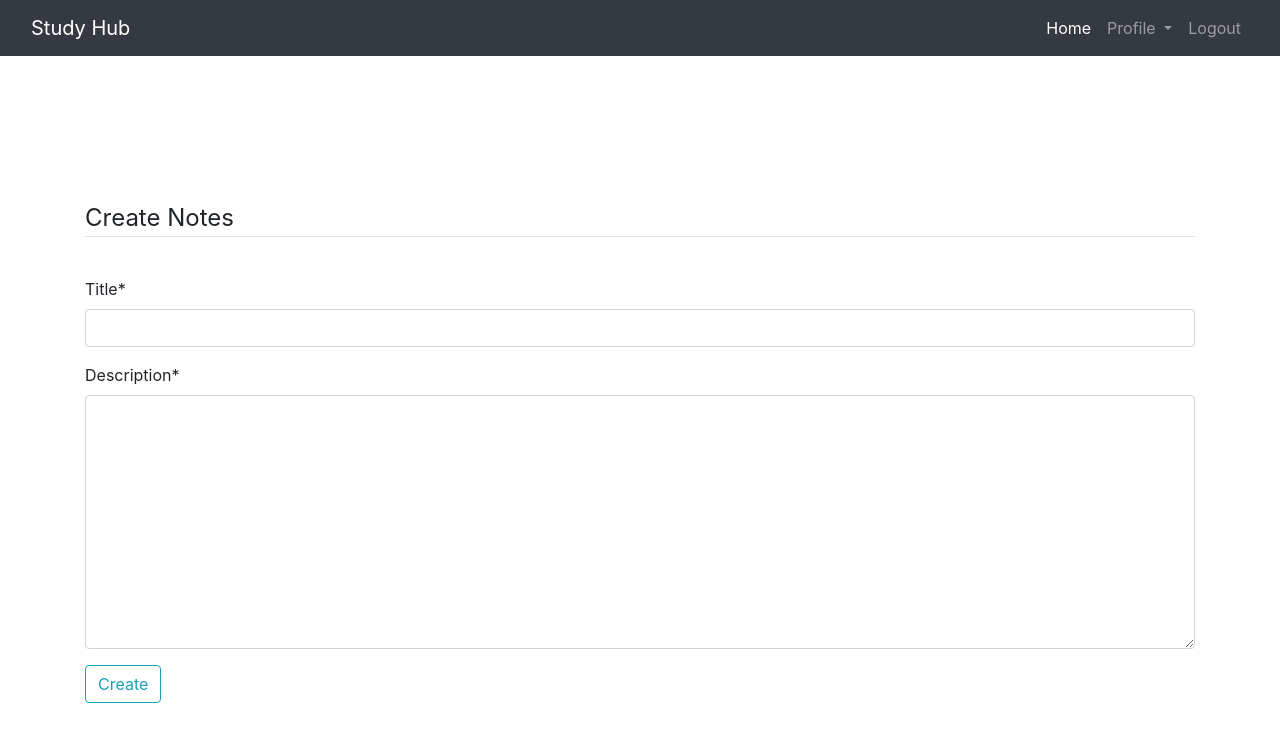
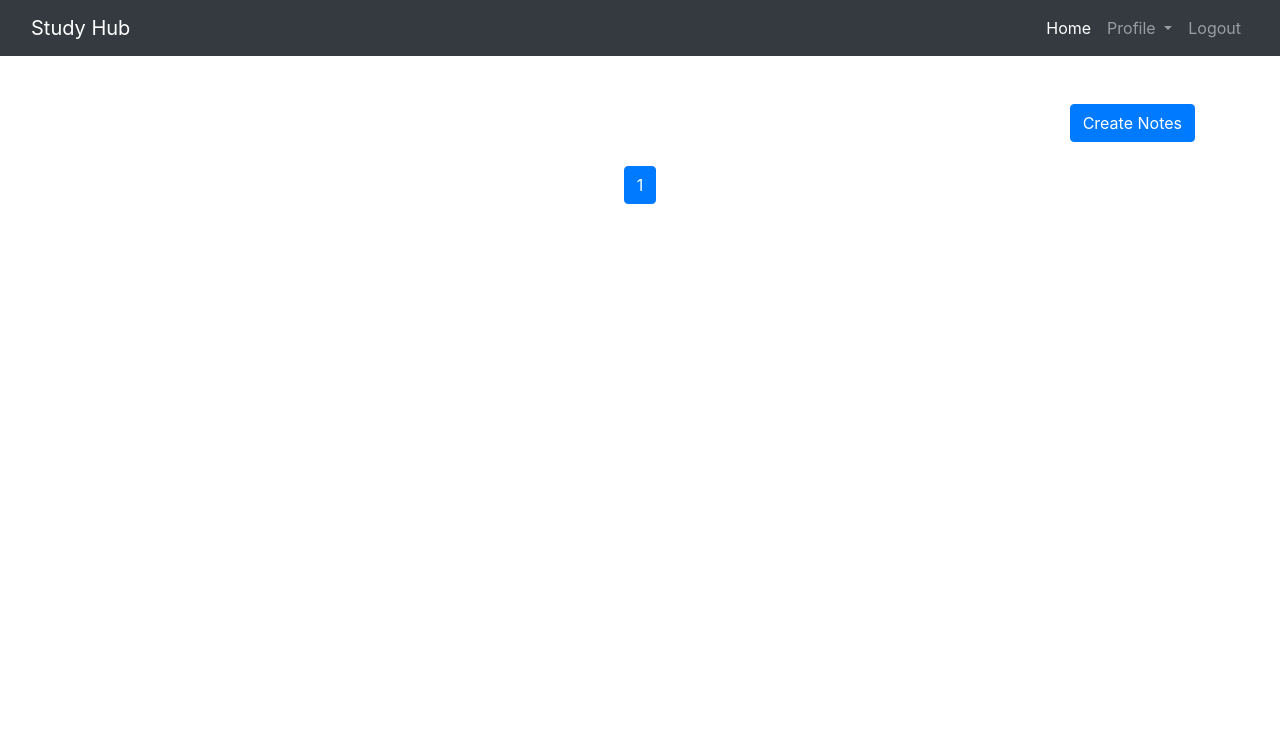
Before and after one commit to Laban254/StudyHub, a Django app: page /studyApp/notes/ in a window 1280 px wide. Shown: the top 742 px of the page. Run offline with Django 3.2, Linux system fonts and the light colour scheme; the visitor is signed in with stand-in values (Sample User, id 1); data that the repository does not hold is empty; some libraries are stand-ins or nearby versions.

Commit message:
update notes

```diff
--- a/studyApp/templates/studyApp/base.html
+++ b/studyApp/templates/studyApp/base.html
@@ -14,6 +14,20 @@
     <link rel="stylesheet" href="https://cdn.jsdelivr.net/npm/bootstrap-icons@1.8.1/font/bootstrap-icons.css">
   <link rel="stylesheet" href="https://use.fontawesome.com/releases/v5.7.2/css/all.css"
     integrity="sha384-fnmOCqbTlWIlj8LyTjo7mOUStjsKC4pOpQbqyi7RrhN7udi9RwhKkMHpvLbHG9Sr" crossorigin="anonymous" />
+    <style>
+      .card {
+          height: 100%; /* Set the height to 100% */
+          display: flex;
+          flex-direction: column;
+      }
+      .col-md-3 {
+        margin-bottom: 20px;
+      }
+
+      .card-footer {
+          margin-top: auto; /* Push the footer to the bottom */
+      }
+  </style>
 
 </head>
 
@@ -21,7 +35,7 @@
   <header>
     <nav class="navbar navbar-expand-lg navbar-dark bg-dark">
       <div class="container-fluid">
-        <a class="navbar-brand" href="{% url 'studyApp:home' %}">Study Hub</a>
+        <a class="navbar-brand" href="{% url 'home' %}">Study Hub</a>
         <button class="navbar-toggler" type="button" data-bs-toggle="collapse" data-bs-target="#navbarSupportedContent"
           aria-controls="navbarSupportedContent" aria-expanded="false" aria-label="Toggle navigation">
           <span class="navbar-toggler-icon"></span>
@@ -29,7 +43,7 @@
         <div class="collapse navbar-collapse justify-content-end" id="navbarSupportedContent">
           <ul class="navbar-nav mb-2 mb-lg-0">
             <li class="nav-item">
-              <a class="nav-link active" aria-current="page" href="{% url 'studyApp:home' %}">Home</a>
+              <a class="nav-link active" aria-current="page" href="{% url 'home' %}">Home</a>
             </li>
             {% if request.user.is_authenticated %}
             <li class="nav-item dropdown">
@@ -75,6 +89,12 @@
     {% endblock content %}
 
   </main>
+  <script>
+    // Initialization for ES Users
+import { Ripple, initMDB } from "mdb-ui-kit";
+
+initMDB({ Ripple });
+  </script>
   <script src="https://cdnjs.cloudflare.com/ajax/libs/jquery/3.3.1/jquery.min.js"></script>
   <script src="https://cdnjs.cloudflare.com/ajax/libs/popper.js/1.14.7/umd/popper.min.js"
     integrity="sha384-UO2eT0CpHqdSJQ6hJty5KVphtPhzWj9WO1clHTMGa3JDZwrnQq4sF86dIHNDz0W1" crossorigin="anonymous">
--- a/studyApp/templates/studyApp/notes.html
+++ b/studyApp/templates/studyApp/notes.html
@@ -4,44 +4,91 @@
 {% block content %}
 
 <div class="container">
+    <!-- Button to trigger the modal -->
+    <div class="d-grid gap-2 d-md-flex justify-content-md-end">
+        <button type="button" class="btn btn-primary" data-toggle="modal" data-target="#createNotesModal">
+            Create Notes
+        </button>
+    </div>
+
+    <br>
+    <!-- Modal -->
+    <div class="modal fade" id="createNotesModal" tabindex="-1" role="dialog" aria-labelledby="createNotesModalLabel" aria-hidden="true">
+        <div class="modal-dialog modal-xl" role="document">
+            <div class="modal-content">
+                <div class="modal-header">
+                    <h5 class="modal-title" id="createNotesModalLabel">Create Notes</h5>
+                    <button type="button" class="close" data-dismiss="modal" aria-label="Close">
+                        <span aria-hidden="true">&times;</span>
+                    </button>
+                </div>
+                <form method="POST">
+                    {% csrf_token %}
+                    <div class="modal-body">
+                        {{ form | crispy }}
+                    </div>
+                    <div class="modal-footer">
+                        <button type="button" class="btn btn-secondary" data-dismiss="modal">Close</button>
+                        <button type="submit" class="btn btn-primary">Create</button>
+                    </div>
+                </form>
+            </div>
+        </div>
+    </div>
+
+    <!-- Displaying Notes -->
     <div class="row">
-        {% for note in notes %}
+        {% for note in page_obj %}
             <div class="col-md-3 g-0">
                 <!-- This url leads to the details of a specific note -->
                 <a href="{% url 'studyApp:notes_detail' note.id %}">
                     <div class="card">
-                    <div class="card-header">{{note.title}}</div>
+                        <div class="card-header text-center">{{note.title}}</div>
                         <!-- The slice:"0:100" will only show the first 100 characters of the description -->
-                    <div class="card-body">{{note.description|slice:"0:100"}}</div>
+                        <div class="card-body">{{note.description|slice:"0:80"}}</div>
                         <div class="card-footer mt-auto ">
                             <!-- This url serves the delete_note view in reference to the specified note.id -->
+                            <a href="{% url 'studyApp:edit_note' note.id %}">
+                                <i class="fa fa-edit fa-1x"></i>
+                            </a>
                             <a href="{% url 'studyApp:delete_note' note.id %}">
-                            <i class="fa fa-trash fa-2x"></i>
+                                <i class="fa fa-trash fa-1x"></i>
                             </a>
                         </div>
                     </div>
                 </a>
             </div>
         {% endfor %}
+    </div>
 
-        <br><br>
+    <!-- Pagination links -->
+    <div class="row">
+        <div class="col-md-12">
+            <ul class="pagination justify-content-center">
+                {% if page_obj.has_previous %}
+                    <li class="page-item">
+                        <a class="page-link" href="?page=1">&laquo;</a>
+                    </li>
+                    <li class="page-item">
+                        <a class="page-link" href="?page={{ page_obj.previous_page_number }}">{{ page_obj.previous_page_number }}</a>
+                    </li>
+                {% endif %}
 
+                <li class="page-item active">
+                    <span class="page-link">{{ page_obj.number }}</span>
+                </li>
+
+                {% if page_obj.has_next %}
+                    <li class="page-item">
+                        <a class="page-link" href="?page={{ page_obj.next_page_number }}">{{ page_obj.next_page_number }}</a>
+                    </li>
+                    <li class="page-item">
+                        <a class="page-link" href="?page={{ page_obj.paginator.num_pages }}">&raquo;</a>
+                    </li>
+                {% endif %}
+            </ul>
         </div>
     </div>
-<br><br>
-<div class="container">
-    <form method="POST">
-        {% csrf_token %}
-        <fieldset class="form-group">
-            <legend class="border-bottom mb-4">Create Notes</legend>
-        </fieldset>
-        {{ form | crispy }}
-        <div class="form-group">
-            <button href="" class="btn btn-outline-info" type="submit">
-                Create
-            </button>
-        </div>
-    </form>
 </div>
 
 {% endblock content %}
--- a/studyApp/templates/studyApp/notes_detail.html
+++ b/studyApp/templates/studyApp/notes_detail.html
@@ -1,4 +1,4 @@
-{% extends 'masomoyangu/base.html' %}
+{% extends 'base.html' %}
 {% load static %}
 {% block content %}
 
--- a/studyApp/urls.py
+++ b/studyApp/urls.py
@@ -5,7 +5,6 @@ from .views import *
 app_name = 'studyApp'
 
 urlpatterns = [
-    path('', HomeView.as_view(), name='home'),
     path('registration/', RegistrationView.as_view(), name='registration'),
     path('login/', auth_views.LoginView.as_view(template_name='login.html'), name='login'),
     path('logout/', auth_views.LogoutView.as_view(template_name='logout.html'), name='logout'),
@@ -19,6 +18,7 @@ urlpatterns = [
         template_name='password_reset_done.html'), name='password_reset_complete'),
 
      path('notes/', notes, name="notes"),
+     path('edit-note/<int:pk>/', edit_note, name='edit_note'),
     # this path takes one to a specific note and delete's it
     path('delete_note/<int:pk>/', delete_note, name="delete_note"),
     # this path references a generic view hence '.as_view'
@@ -43,7 +43,4 @@ urlpatterns = [
 
 
 
-
-
-
 ]
--- a/studyApp/views.py
+++ b/studyApp/views.py
@@ -4,24 +4,24 @@ from django.urls import reverse_lazy
 from django.views.generic import FormView
 from .forms import RegistrationForm
 from django.contrib.auth.decorators import login_required
-from django.shortcuts import render
+from django.shortcuts import render, redirect, get_object_or_404
 from django.views import generic
 from django.views import View
 from .models import *
 from .forms import *
 from django.contrib import messages
 from email.mime import audio
-#YouTube Search Library
-from youtubesearchpython import VideosSearch
+from django.core.paginator import Paginator
+
+
 # For APIs
 import requests
-# Wikipedia API
-import wikipedia
+
 
 class RegistrationView(SuccessMessageMixin, FormView):
     template_name = 'register.html'
     form_class = RegistrationForm
-    success_url = reverse_lazy('studyApplogin')
+    success_url = reverse_lazy('studyApp:login')
     success_message = "Account for %(username)s created successfully"
 
     def form_valid(self, form):
@@ -38,36 +38,71 @@ class HomeView(View):
         return render(request, 'home.html')
 
 
-# NOTES
 @login_required
 def notes(request):
     form = NotesForm()
     # Create Notes Form
     if request.method == 'POST':
-        form= NotesForm(request.POST)
+        form = NotesForm(request.POST)
         if form.is_valid():
-            # List out the form fields as POST requests
-            notes = Notes(user=request.user, title=request.POST['title'], description=request.POST['description'])
-            notes.save()
-        messages.success(request, f"Notes added successfully")
+            # Save the form data
+            form.instance.user = request.user
+            form.save()
+            messages.success(request, "Notes added successfully")
+            return redirect('studyApp:notes')
     else:
-        form=NotesForm()
-    # The notes will be filtered and displayed based on the current logged in user
-    notes = Notes.objects.filter(user=request.user)
-    context={
-        'form':form,
-        'notes':notes,
+        form = NotesForm()
+
+    # Get all notes for the current user
+    notes_list = Notes.objects.filter(user=request.user)
+
+    # Pagination
+    paginator = Paginator(notes_list, 8)  # 4 notes per page
+    page_number = request.GET.get('page', 1)
+    page_obj = paginator.get_page(page_number)
+
+    context = {
+        'form': form,
+        'page_obj': page_obj,
+        'notes': notes_list,
     }
     return render(request, 'notes.html', context)
+
 
 class NotesDetailView(generic.DetailView):
     model = Notes
 
 @login_required
 def delete_note(request, pk):
-    Notes.objects.get(id=pk).delete()
-    return redirect('notes')
+    note = Notes.objects.get(id=pk)
+    # Check if the note belongs to the current user before deleting
+    if note.user == request.user:
+        note.delete()
+        messages.success(request, "Note deleted successfully")
+    else:
+        messages.error(request, "You are not authorized to delete this note")
+    return redirect('studyApp:notes')
 
+@login_required
+def edit_note(request, pk):
+    note = get_object_or_404(Notes, id=pk)
+    if note.user != request.user:
+        messages.error(request, "You are not authorized to edit this note")
+        return redirect('studyApp:notes')
+
+    form = NotesForm(instance=note)
+    if request.method == 'POST':
+        form = NotesForm(request.POST, instance=note)
+        if form.is_valid():
+            form.save()
+            messages.success(request, "Note updated successfully")
+            return redirect('studyApp:notes')
+
+    context = {
+        'form': form,
+        'note': note,
+    }
+    return render(request, 'edit_note.html', context)
 
 # HOMEWORK
 @login_required
--- a/studyHub/settings.py
+++ b/studyHub/settings.py
@@ -76,7 +76,9 @@ TEMPLATES = [
 WSGI_APPLICATION = 'studyHub.wsgi.application'
 
 
-LOGIN_REDIRECT_URL = 'studyApp:home'
+LOGIN_URL = '/studyApp/login/'
+
+LOGIN_REDIRECT_URL = '/studyApp/notes/'
 
 STATIC_URL = '/static/'
 
--- a/studyHub/urls.py
+++ b/studyHub/urls.py
@@ -1,9 +1,12 @@
 from django.contrib import admin
 from django.urls import path
 from django.urls.conf import include
+from django.views.generic import TemplateView
 
 
 urlpatterns = [
     path('admin/', admin.site.urls),
-    path('studyApp/', include('studyApp.urls')),
+    path('studyApp/', include('studyApp.urls', namespace='studyApp')),
+    path('', TemplateView.as_view(template_name='home.html'), name='home'),
+
 ]
```
Also changed, not shown: studyApp/templates/studyApp/edit_note.html (added, +22 -0 lines), studyApp/templates/studyApp/home.html (+0 -40 lines). Lines whose indentation alone changed are shown as unchanged.
